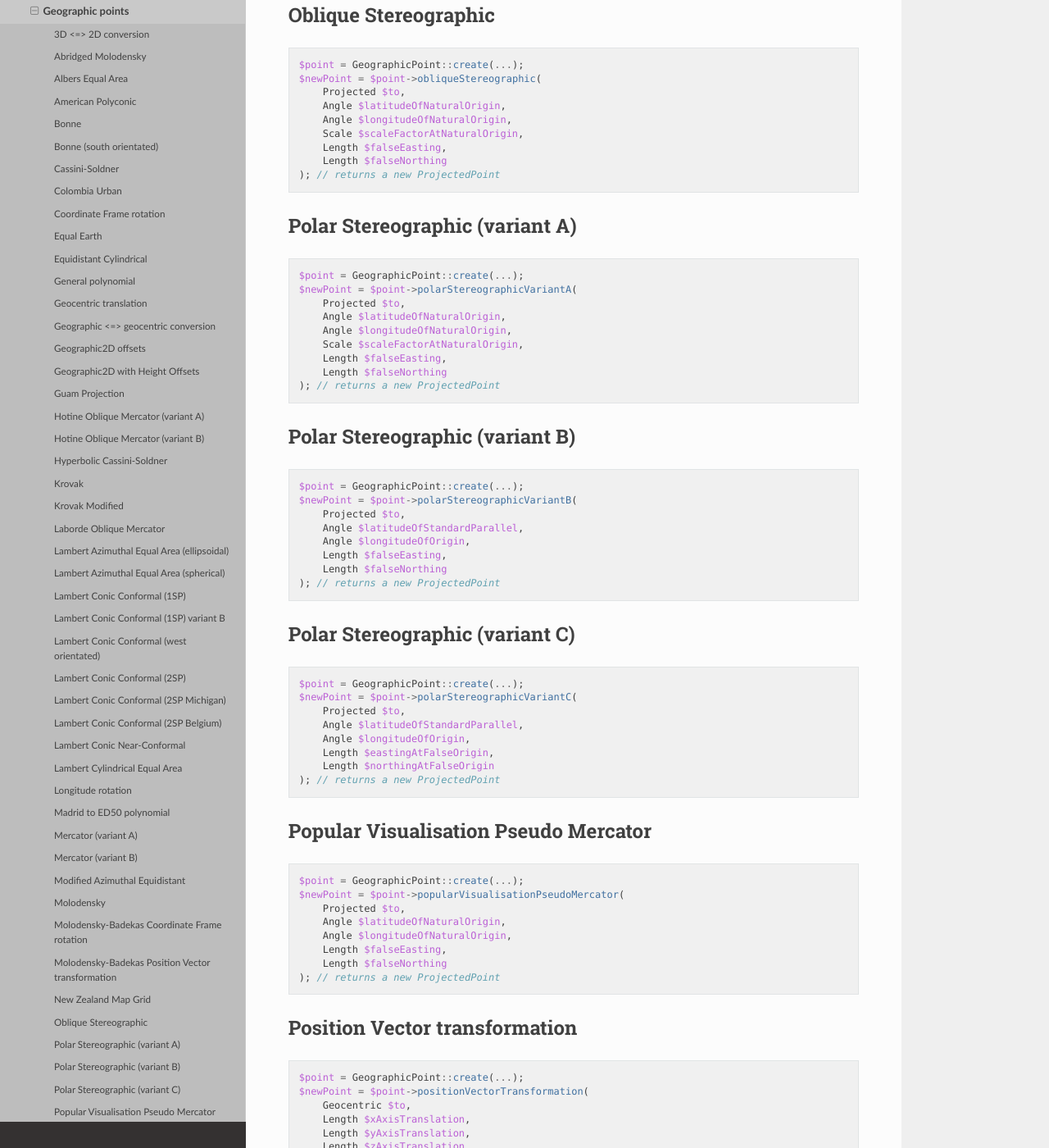
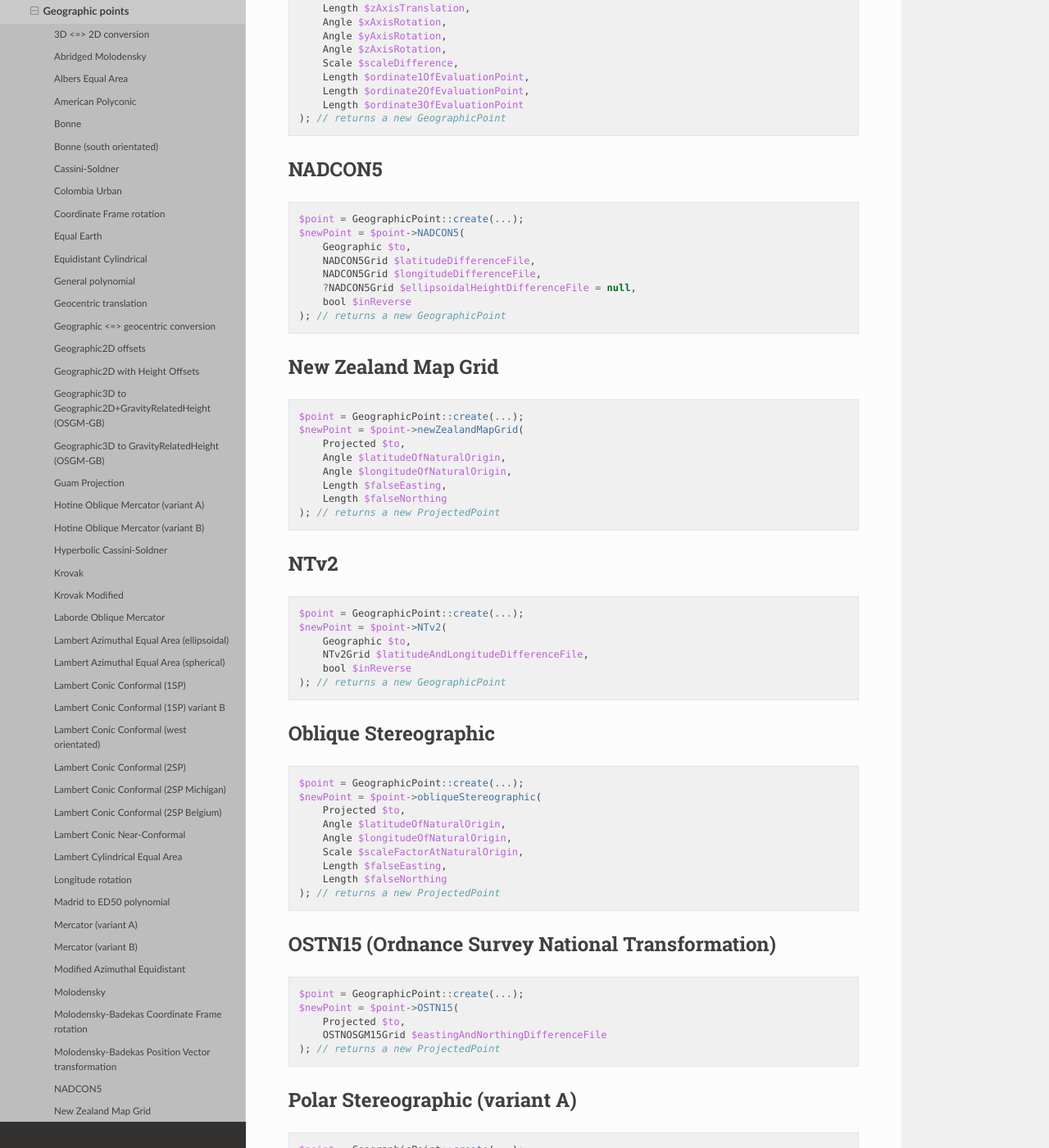
Before and after one commit to dvdoug/PHPCoord, a Sphinx documentation site: the page built from docs/coordinate_conversions_hard_geographic.rst, in a window 1280 px wide and 1400 px high, scrolled down 11144 px. Shown: the whole window at 82% size. Built offline with Sphinx 7.4.7 and the Read the Docs theme 2.0.0, drawn with Linux system fonts in a browser that asks for light colours; some of the changed text lies outside the part shown.

Commit message:
Add new methods to docs

```diff
--- a/docs/coordinate_conversions_hard_geographic.rst
+++ b/docs/coordinate_conversions_hard_geographic.rst
@@ -223,6 +223,29 @@ Geographic2D with Height Offsets
         Angle $longitudeOffset,
         Length $geoidUndulation
     ); // returns a new CompoundPoint
+
+Geographic3D to Geographic2D+GravityRelatedHeight (OSGM-GB)
+-----------------------------------------------------------
+
+.. code-block:: php
+
+    $point = GeographicPoint::create(...);
+    $newPoint = $point->geographic3DTo2DPlusGravityHeightOSGM15((
+        Compound $to,
+        OSTNOSGM15Grid $geoidHeightCorrectionModelFile,
+        string $EPSGCodeForInterpolationCRS
+    ); // returns a new CompoundPoint
+
+Geographic3D to GravityRelatedHeight (OSGM-GB)
+----------------------------------------------
+
+.. code-block:: php
+
+    $point = GeographicPoint::create(...);
+    $newPoint = $point->geographic3DToGravityHeightOSGM15(
+        Vertical $to,
+        OSTNOSGM15Grid $geoidHeightCorrectionModelFile
+    ); // returns a new VerticalPoint
 
 Guam Projection
 ---------------
@@ -628,6 +651,20 @@ Molodensky-Badekas Position Vector transformation
         Length $ordinate3OfEvaluationPoint
     ); // returns a new GeographicPoint
 
+NADCON5
+-------
+
+.. code-block:: php
+
+    $point = GeographicPoint::create(...);
+    $newPoint = $point->NADCON5(
+        Geographic $to,
+        NADCON5Grid $latitudeDifferenceFile,
+        NADCON5Grid $longitudeDifferenceFile,
+        ?NADCON5Grid $ellipsoidalHeightDifferenceFile = null,
+        bool $inReverse
+    ); // returns a new GeographicPoint
+
 New Zealand Map Grid
 --------------------
 
@@ -642,6 +679,18 @@ New Zealand Map Grid
         Length $falseNorthing
     ); // returns a new ProjectedPoint
 
+NTv2
+----
+
+.. code-block:: php
+
+    $point = GeographicPoint::create(...);
+    $newPoint = $point->NTv2(
+        Geographic $to,
+        NTv2Grid $latitudeAndLongitudeDifferenceFile,
+        bool $inReverse
+    ); // returns a new GeographicPoint
+
 Oblique Stereographic
 ---------------------
 
@@ -655,6 +704,17 @@ Oblique Stereographic
         Scale $scaleFactorAtNaturalOrigin,
         Length $falseEasting,
         Length $falseNorthing
+    ); // returns a new ProjectedPoint
+
+OSTN15 (Ordnance Survey National Transformation)
+------------------------------------------------
+
+.. code-block:: php
+
+    $point = GeographicPoint::create(...);
+    $newPoint = $point->OSTN15(
+        Projected $to,
+        OSTNOSGM15Grid $eastingAndNorthingDifferenceFile
     ); // returns a new ProjectedPoint
 
 Polar Stereographic (variant A)
```
Also changed, not shown: docs/coordinate_conversions_hard_compound.rst (+12 -0 lines), docs/coordinate_conversions_hard_projected.rst (+11 -0 lines), docs/coordinate_conversions_hard_vertical.rst (+12 -0 lines).
